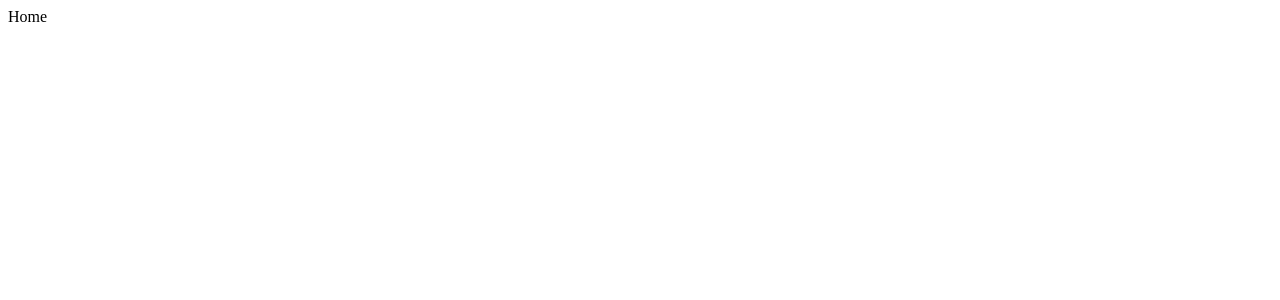
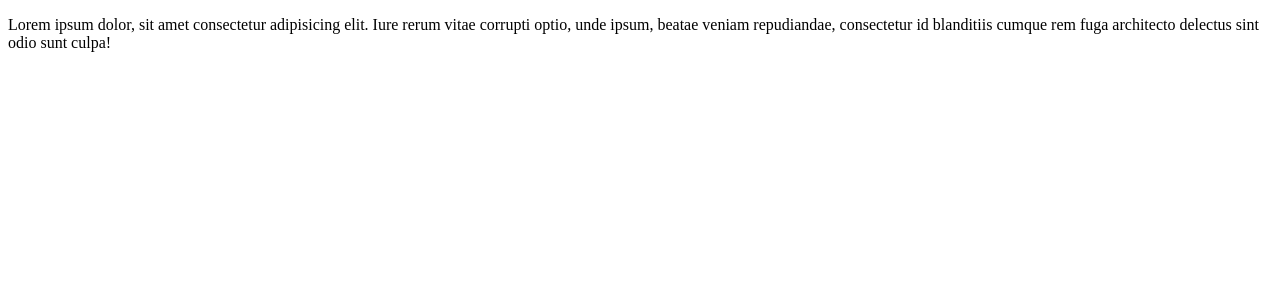
Before and after one commit to Rehan-AF/D.Jots, a React (Vite) app in the folder DJots/: page / in a window 1280 px wide. Shown: the top 300 px of the page. Built offline with nearby package versions, Linux system fonts and the light colour scheme.

Commit message:
Feat:initial commit

```diff
--- a/DJots/src/pages/home/index.jsx
+++ b/DJots/src/pages/home/index.jsx
@@ -1,5 +1,16 @@
 const Home = () => {
-  return <div>Home</div>;
+  return (
+    <>
+      <div>
+        <p>
+          Lorem ipsum dolor, sit amet consectetur adipisicing elit. Iure rerum
+          vitae corrupti optio, unde ipsum, beatae veniam repudiandae,
+          consectetur id blanditiis cumque rem fuga architecto delectus sint
+          odio sunt culpa!
+        </p>
+      </div>
+    </>
+  );
 };
 
 export default Home;
```
